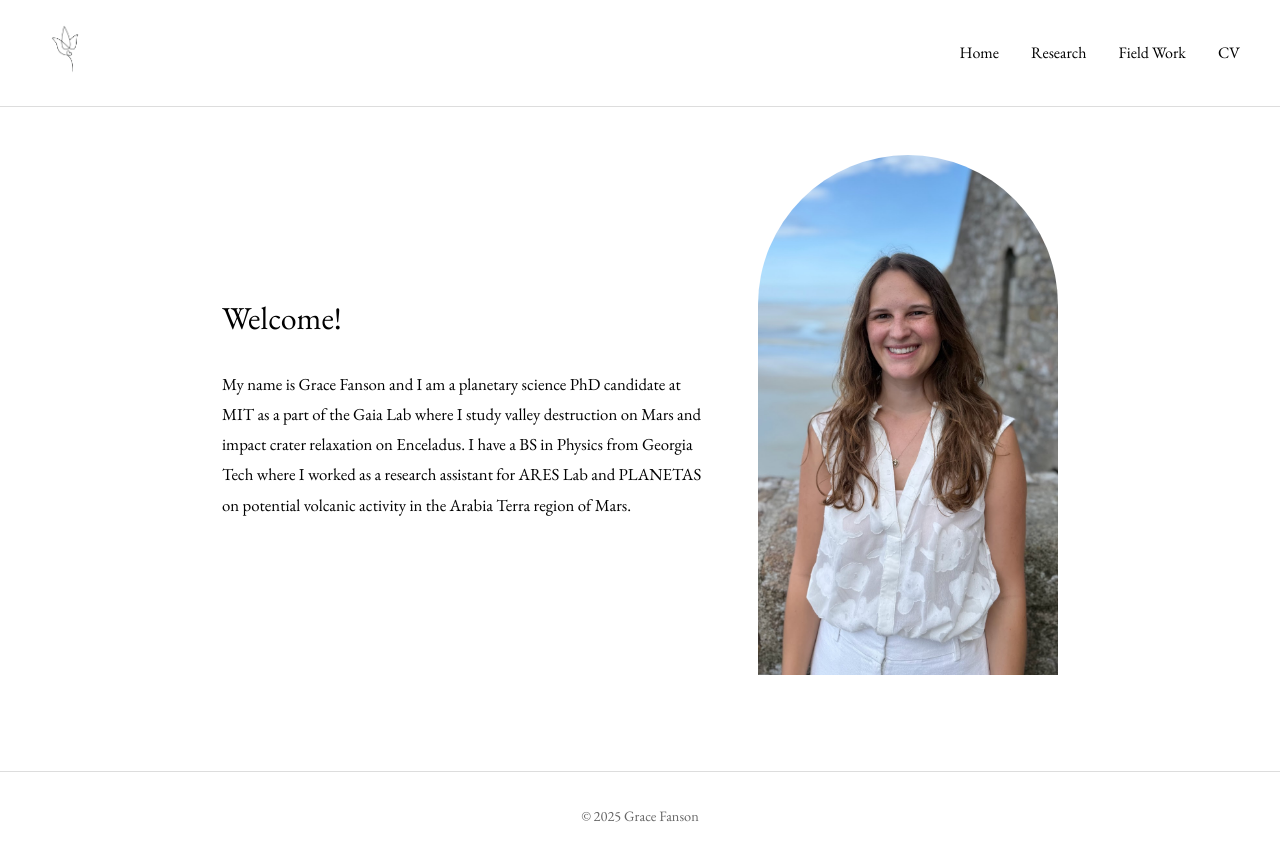
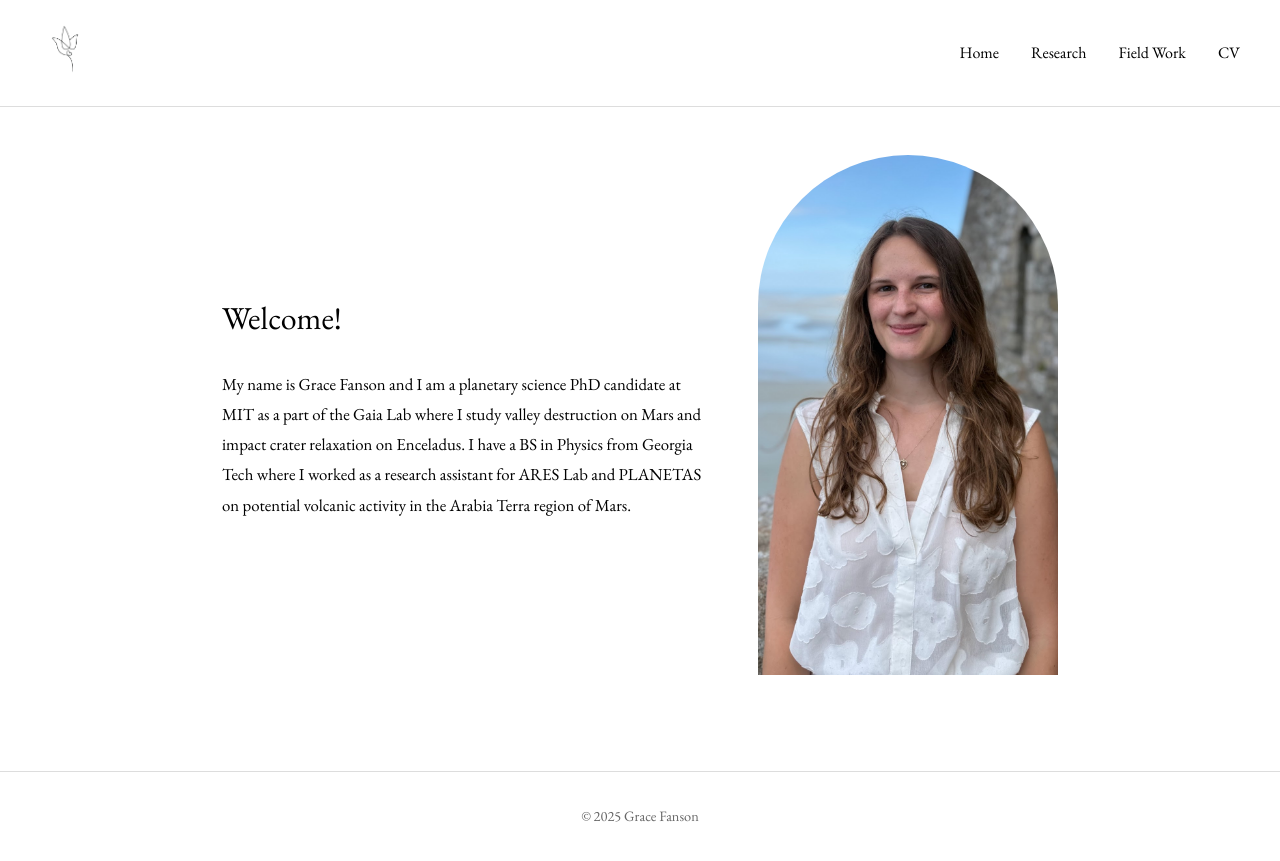
Before and after one commit to gfanson/gfanson.github.io, a Jekyll site: the page built from index.md, in a window 1280 px wide. Shown: the top 861 px of the page. Built offline with Jekyll 4.4.1, drawn with Linux system fonts in a browser that asks for light colours.

Commit message:
update homepage image

```diff
--- a/index.md
+++ b/index.md
@@ -10,6 +10,6 @@
     </div>
 
     <div class="arch-frame">
-        <img src="/assets/images/general/homepage2.png" alt="Grace Fanson">
+        <img src="/assets/images/general/homepage4.png" alt="Grace Fanson">
     </div>
 </div>
```
Also changed, not shown: assets/images/general/homepage4.png (added).
